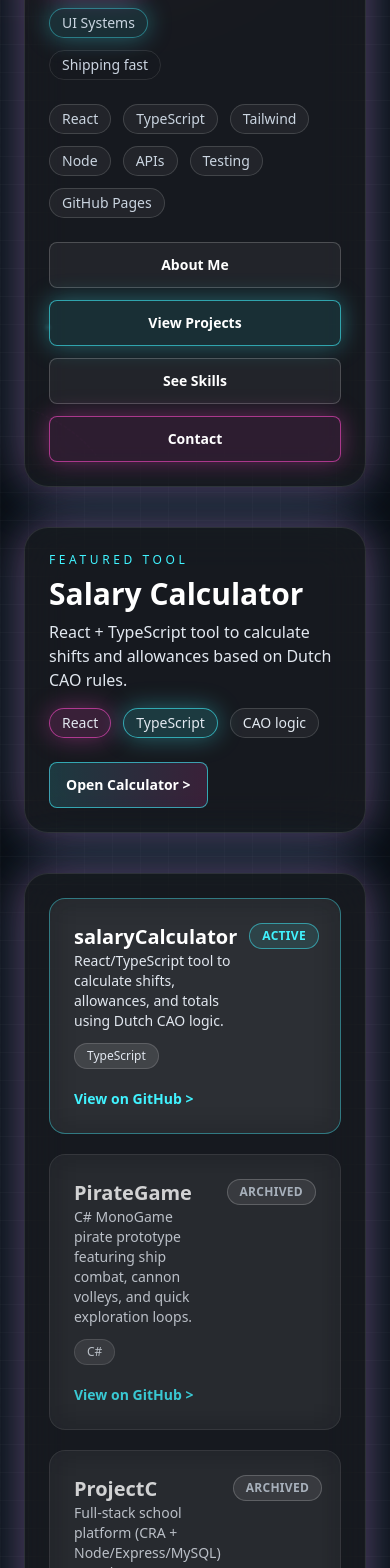
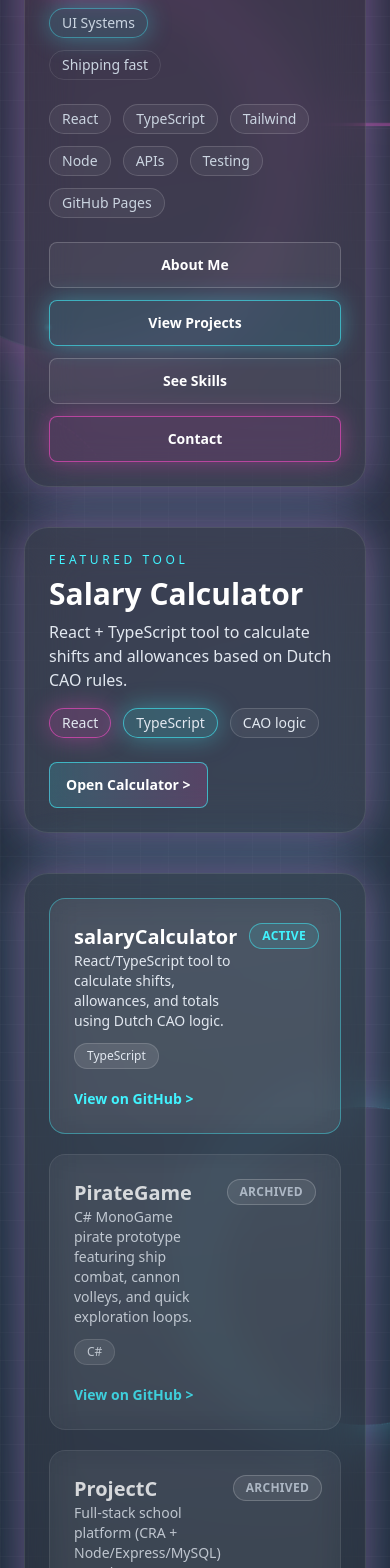
Before and after one commit to Voxxai/voxxai.github.io, a React (Create React App) app: page / in a window 390 px wide. Shown: the part 320-1888 px from the top of the page. Built offline with nearby package versions, Linux system fonts and the light colour scheme.

Commit message:
Add animated global background layers

```diff
--- a/src/App.tsx
+++ b/src/App.tsx
@@ -13,6 +13,14 @@ const App: React.FC = () => {
 
   return (
     <div className="relative min-h-screen overflow-hidden bg-midnight font-sans text-slate-200 selection:bg-neonPink/30 selection:text-white">
+      <div className="global-animations" aria-hidden>
+        <div className="aurora aurora-one" />
+        <div className="aurora aurora-two" />
+        <div className="orbital orbital-one" />
+        <div className="orbital orbital-two" />
+        <div className="background-tracer tracer-a" />
+        <div className="background-tracer tracer-b" />
+      </div>
       <div className="glow-blob pink" aria-hidden />
       <div className="glow-blob cyan" aria-hidden />
       <div className="absolute inset-0 grid-overlay" aria-hidden />
--- a/src/index.css
+++ b/src/index.css
@@ -40,6 +40,120 @@
 
   .neon-divider {
     @apply h-px w-full bg-gradient-to-r from-transparent via-neonPink to-transparent opacity-70;
+  }
+}
+
+.global-animations {
+  position: absolute;
+  inset: 0;
+  overflow: hidden;
+  pointer-events: none;
+  z-index: 0;
+}
+
+.aurora {
+  position: absolute;
+  inset: -20% -10%;
+  filter: blur(90px);
+  opacity: 0.45;
+  mix-blend-mode: screen;
+  background: radial-gradient(circle at 30% 30%, rgba(255, 75, 203, 0.45), rgba(12, 18, 32, 0.35));
+  animation: drift 26s ease-in-out infinite alternate;
+}
+
+.aurora.aurora-two {
+  background: radial-gradient(circle at 70% 50%, rgba(65, 243, 255, 0.5), rgba(12, 18, 32, 0.4));
+  animation-duration: 32s;
+  animation-delay: 4s;
+  transform: rotate(8deg);
+}
+
+.orbital {
+  position: absolute;
+  border-radius: 9999px;
+  border: 1px solid rgba(255, 255, 255, 0.08);
+  width: 640px;
+  height: 640px;
+  top: 8%;
+  left: -12%;
+  transform-origin: center;
+  mix-blend-mode: screen;
+  box-shadow: 0 0 60px rgba(255, 75, 203, 0.25);
+  animation: slowSpin 38s linear infinite;
+}
+
+.orbital.orbital-two {
+  width: 520px;
+  height: 520px;
+  top: 52%;
+  right: -18%;
+  left: auto;
+  border-color: rgba(65, 243, 255, 0.2);
+  box-shadow: 0 0 40px rgba(65, 243, 255, 0.25);
+  animation-duration: 46s;
+  animation-direction: reverse;
+}
+
+.background-tracer {
+  position: absolute;
+  height: 3px;
+  width: 420px;
+  border-radius: 9999px;
+  background: linear-gradient(90deg, rgba(255, 255, 255, 0), rgba(255, 75, 203, 0.8));
+  opacity: 0.6;
+  filter: drop-shadow(0 0 18px rgba(255, 75, 203, 0.35));
+  animation: horizonSweep 18s ease-in-out infinite;
+}
+
+.background-tracer.tracer-a {
+  top: 18%;
+  left: -28%;
+}
+
+.background-tracer.tracer-b {
+  bottom: 14%;
+  right: -30%;
+  background: linear-gradient(90deg, rgba(65, 243, 255, 0), rgba(65, 243, 255, 0.8));
+  filter: drop-shadow(0 0 18px rgba(65, 243, 255, 0.35));
+  animation-delay: 3s;
+}
+
+@keyframes drift {
+  0% {
+    transform: translate3d(0, 0, 0) scale(1);
+  }
+  50% {
+    transform: translate3d(8%, -6%, 0) scale(1.05);
+  }
+  100% {
+    transform: translate3d(-6%, 10%, 0) scale(1.08);
+  }
+}
+
+@keyframes slowSpin {
+  from {
+    transform: rotate(0deg);
+  }
+  to {
+    transform: rotate(360deg);
+  }
+}
+
+@keyframes horizonSweep {
+  0% {
+    transform: translateX(0) skewX(-10deg);
+    opacity: 0;
+  }
+  15% {
+    opacity: 0.7;
+  }
+  50% {
+    transform: translateX(120vw) skewX(-10deg);
+    opacity: 0.8;
+  }
+  100% {
+    transform: translateX(140vw) skewX(-10deg);
+    opacity: 0;
   }
 }
 
@@ -238,6 +352,31 @@
     background-size: 130% 130%;
   }
 
+  .aurora {
+    inset: -30% -20%;
+    filter: blur(70px);
+    opacity: 0.35;
+  }
+
+  .orbital {
+    width: 380px;
+    height: 380px;
+    top: 12%;
+    left: -28%;
+  }
+
+  .orbital.orbital-two {
+    width: 320px;
+    height: 320px;
+    top: 58%;
+    right: -34%;
+  }
+
+  .background-tracer {
+    width: 260px;
+    opacity: 0.55;
+  }
+
   .glow-blob {
     width: 240px;
     height: 240px;
@@ -290,6 +429,9 @@
 
 @media (prefers-reduced-motion: reduce) {
   .glow-blob,
+  .aurora,
+  .orbital,
+  .background-tracer,
   .scanlines,
   .jinx-ring,
   .jinx-tracer,
```
